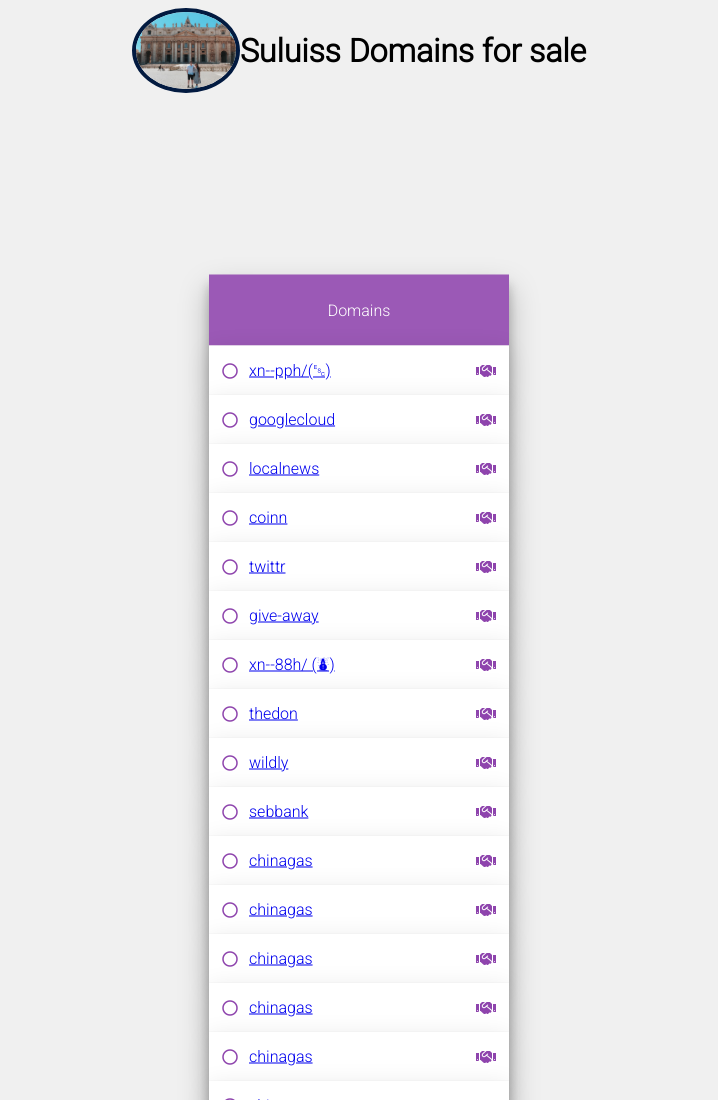
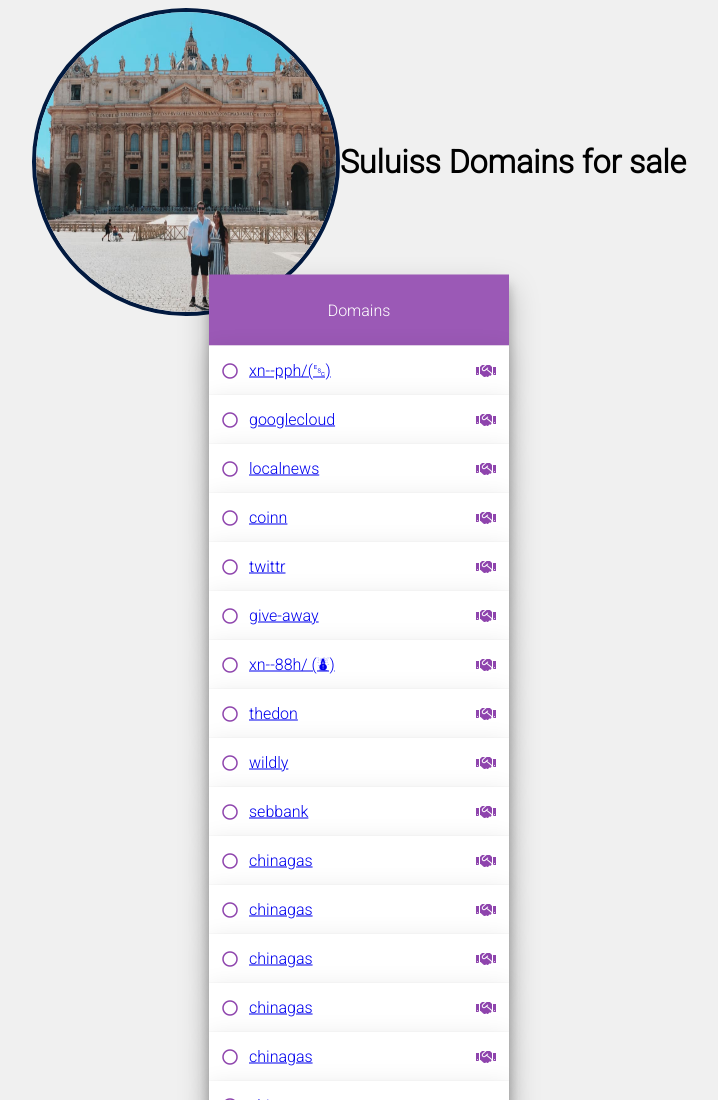
Before and after one commit to Suluiss/list-item-html-css, a plain HTML site: page index.html in a window 1280 px wide. Shown: the top 1100 px of the page, without its empty margins (281-999 px from the left). Drawn offline with Linux system fonts and the light colour scheme.

Commit message:
Update style.css

```diff
--- a/style.css
+++ b/style.css
@@ -9,6 +9,9 @@
 
 img {
    border:4px solid #021a40;
+	min-width: 300px;
+           min-height: 300px;
+           max-height: 300px;
 }
 
 body {
```
